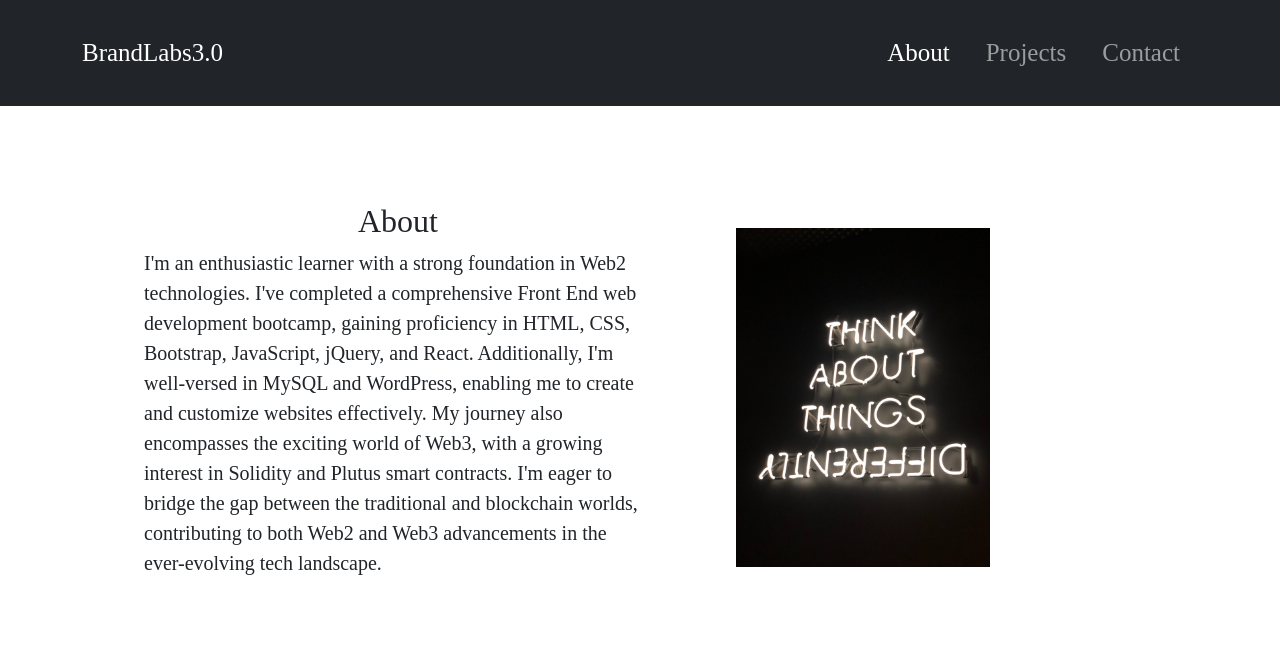
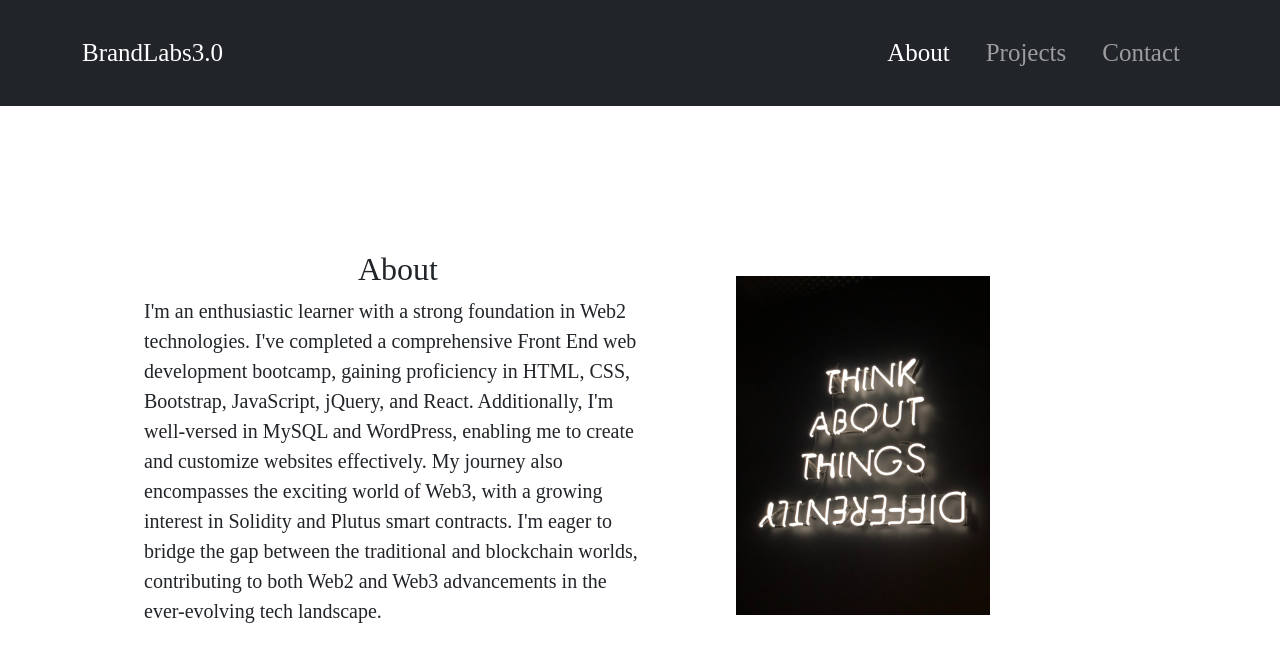
Before and after one commit to EXG13/MyReactPortfolio, a React (Vite) app: page /about in a window 1280 px wide. Shown: the top 662 px of the page. Built offline with nearby package versions, Linux system fonts and the light colour scheme.

Commit message:
added classes

```diff
--- a/src/components/About.jsx
+++ b/src/components/About.jsx
@@ -3,8 +3,8 @@ import aboutIMG from "../assets/think.jpg";
 
 function About() {
   return (
-    <section id="about" className="p-5 ms-5">
-      <div className="container me-5">
+    <section className="p-5 ms-5 mt-5">
+      <div className="container me-5 about">
         <div className="row align-items-center justify-content-between">
           <div className="col-md p-5">
             <h2 id="about" className="text-center">
```
